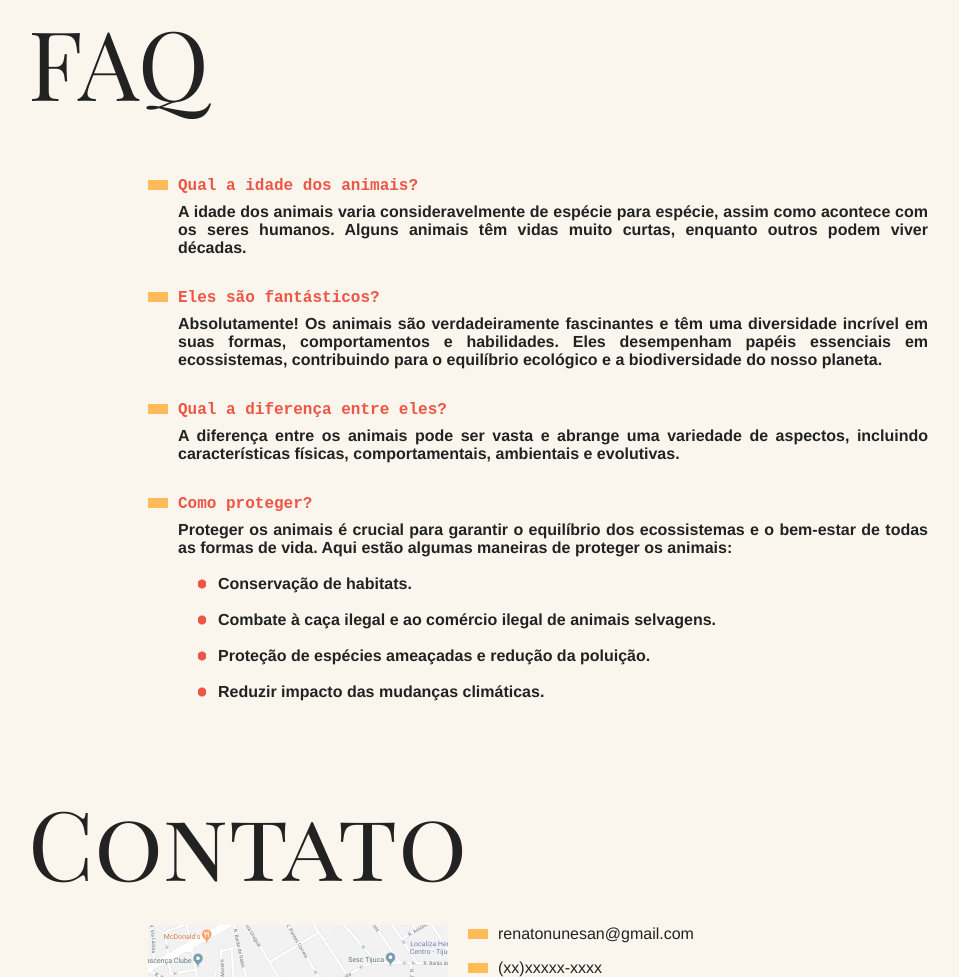
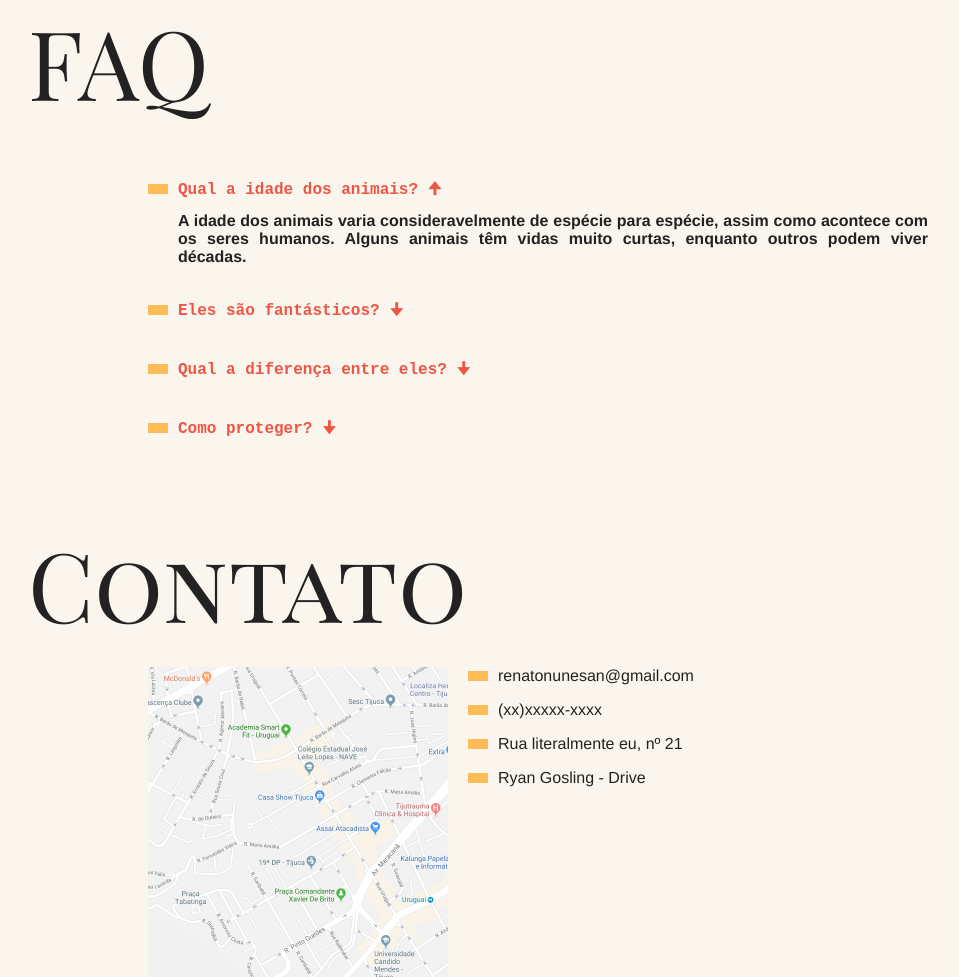
Before and after one commit to renatonnbp/projeto_animais_fantasticos, a plain HTML site: page index.html in a window 1280 px wide. Shown: the part 836-1813 px from the top of the page, without its empty margins (162-1121 px from the left). Drawn offline with Linux system fonts and the light colour scheme.

Commit message:
Update new accordion list

```diff
--- a/css/style.css
+++ b/css/style.css
@@ -135,6 +135,7 @@ body {
     margin-top: 2rem;
     margin-bottom: .5rem;
     color: #E54;
+    cursor: pointer;
 }
 
 .faq-lista dt::before {
@@ -248,3 +249,33 @@ body {
         transform: translate3d(0, 0, 0);
     }
 }
+
+.js-accordion dd {
+    display: none;
+}
+
+.js-accordion dt::after {
+    content: '🠋';
+    margin-left: 10px;
+}
+
+.js-accordion dt.ativo::after {
+    content: '🠉';
+    margin-left: 10px;
+}
+
+.js-accordion dd.ativo {
+    display: block;
+    animation: slideDown .5s forwards;
+}
+
+@keyframes slideDown {
+    from {
+        opacity: 0;
+        max-height: 0;
+    }
+    to {
+        max-height: 200px;
+        opacity: 1;
+    }
+}
--- a/index.html
+++ b/index.html
@@ -90,7 +90,7 @@
     </section>
     <section class="grid-section faq" id="faq">
         <h1 class="titulo">FAQ</h1>
-        <dl class="faq-lista">
+        <dl class="faq-lista js-accordion">
             <dt>Qual a idade dos animais?</dt>
             <dd>A idade dos animais varia consideravelmente de espécie para espécie, assim como acontece com os seres humanos. Alguns animais têm vidas muito curtas, enquanto outros podem viver décadas. </dd>
             <dt>Eles são fantásticos?</dt>
--- a/scripts/script.js
+++ b/scripts/script.js
@@ -1,14 +1,17 @@
+const activeClass = 'ativo';
+
+function initTabNav() {
     const tabMenu = document.querySelectorAll('.js-tabmenu li');
     const tabContent = document.querySelectorAll('.js-tabcontent section');
 
     if(tabMenu.length && tabContent.length) {
-    tabContent[0].classList.add('ativo');
+        tabContent[0].classList.add(activeClass);
 
         function activeTab(index) {
             tabContent.forEach((item) => {
-            item.classList.remove('ativo');
+                item.classList.remove(activeClass);
             });
-        tabContent[index].classList.add('ativo');
+            tabContent[index].classList.add(activeClass);
         }
 
         tabMenu.forEach((itemMenu, index) => {
@@ -17,3 +20,23 @@ if(tabMenu.length && tabContent.length) {
             });
         });
     }
+}
+initTabNav();
+
+function initAccordion() {
+    const accordionList = document.querySelectorAll('.js-accordion dt');
+    if(accordionList.length) {
+        accordionList[0].classList.add(activeClass);
+        accordionList[0].nextElementSibling.classList.add(activeClass);
+
+        function activeAccordion() {
+            this.classList.toggle(activeClass);
+            this.nextElementSibling.classList.toggle(activeClass);
+        }
+
+        accordionList.forEach((item) => {
+            item.addEventListener('click', activeAccordion);
+        });
+    }
+}
+initAccordion();
```
Lines whose indentation alone changed are shown as unchanged.
